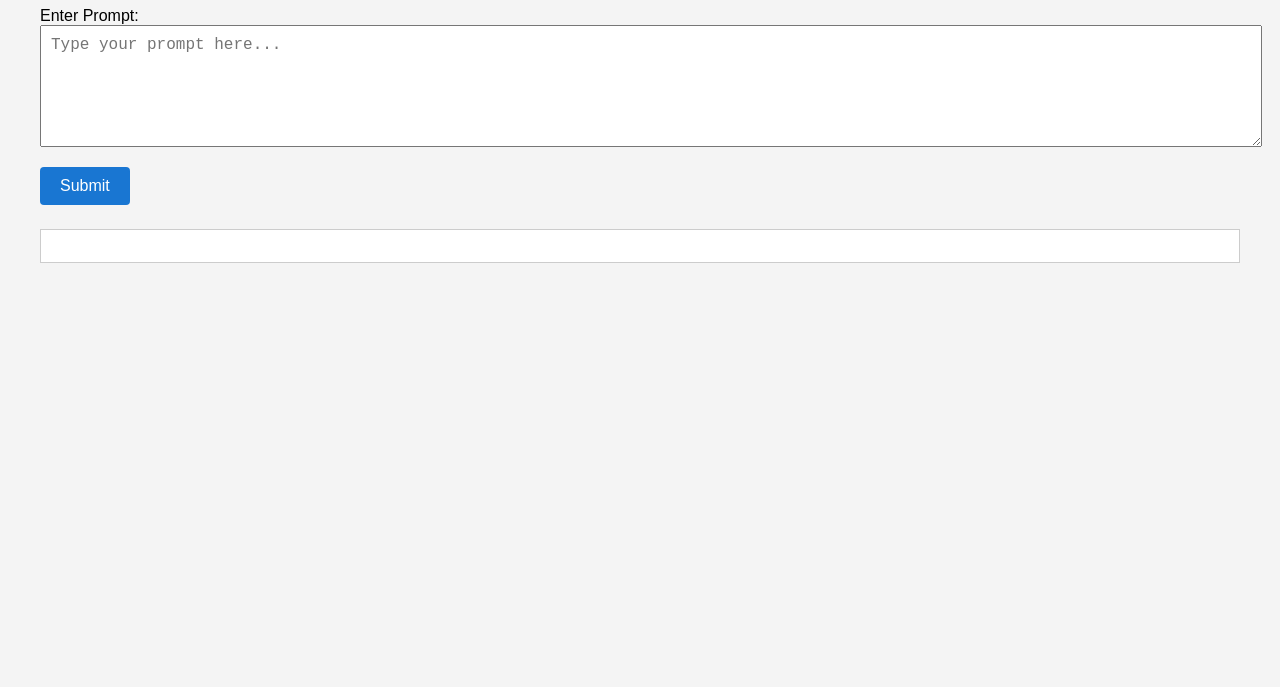
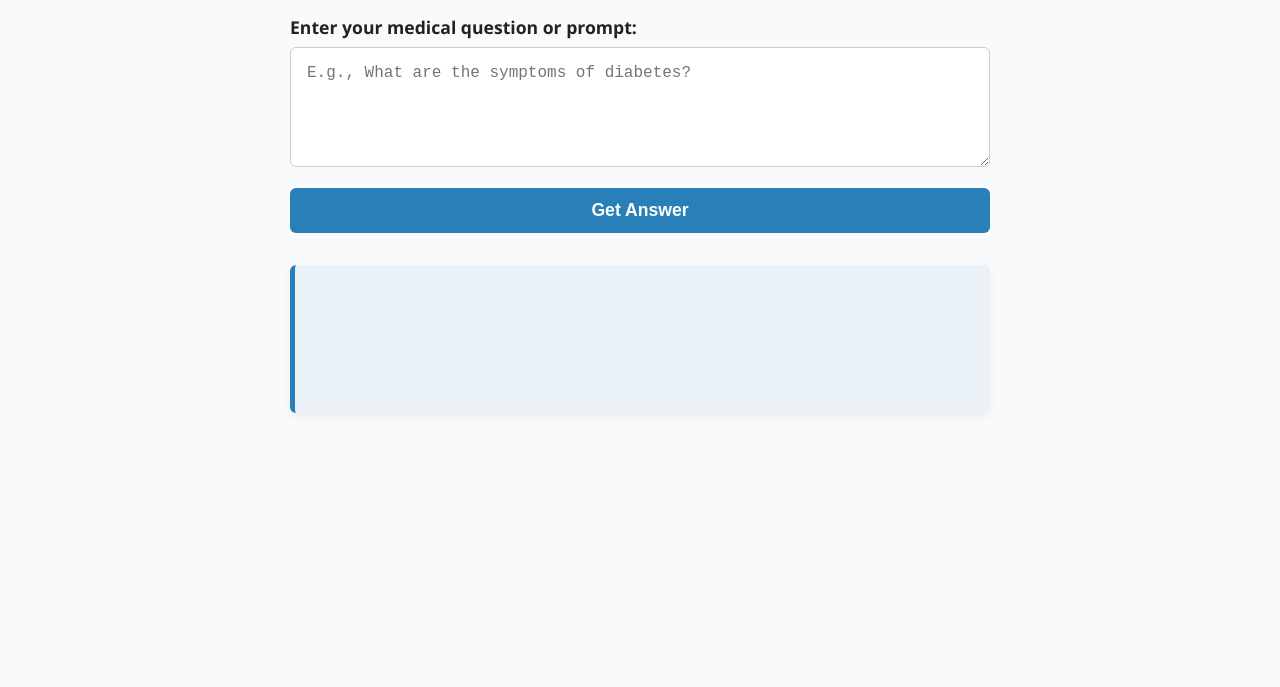
Before and after one commit to cogent-demon/medalpaca-flask, a plain HTML site: page index.html in a window 1280 px wide. Shown: the part 113-800 px from the top of the page. Drawn offline with Linux system fonts and the light colour scheme.

Commit message:
improved ui

```diff
--- a/index.html
+++ b/index.html
@@ -1,63 +1,98 @@
 <!DOCTYPE html>
 <html lang="en">
 <head>
-  <meta charset="UTF-8">
-  <title>MediChat</title>
+  <meta charset="UTF-8" />
+  <title>AlpacaMD</title>
   <style>
     body {
-      font-family: Arial, sans-serif;
+      font-family: 'Segoe UI', Tahoma, Geneva, Verdana, sans-serif;
+      background: #f9fafb;
       padding: 2rem;
-      background-color: #f4f4f4;
+      max-width: 700px;
+      margin: auto;
+      color: #222;
     }
     h1 {
-      color: #333;
+      text-align: center;
+      color: #2c3e50;
+      margin-bottom: 2rem;
+    }
+    label {
+      font-weight: 600;
+      display: block;
+      margin-bottom: 0.5rem;
+      font-size: 1.1rem;
     }
     textarea {
       width: 100%;
-      height: 100px;
-      padding: 10px;
-      margin-bottom: 1rem;
-      font-size: 16px;
+      height: 120px;
+      padding: 1rem;
+      font-size: 1rem;
+      border: 1.5px solid #ccc;
+      border-radius: 6px;
+      resize: vertical;
+      box-sizing: border-box;
+      transition: border-color 0.3s ease;
+    }
+    textarea:focus {
+      border-color: #2980b9;
+      outline: none;
     }
     button {
-      padding: 10px 20px;
-      font-size: 16px;
-      background-color: #1976d2;
+      margin-top: 1rem;
+      background-color: #2980b9;
+      border: none;
+      padding: 12px 25px;
       color: white;
-      border: none;
+      font-weight: 700;
+      font-size: 1.1rem;
+      border-radius: 6px;
       cursor: pointer;
-      border-radius: 4px;
+      width: 100%;
+      transition: background-color 0.3s ease;
     }
     button:hover {
-      background-color: #1565c0;
+      background-color: #1c5980;
     }
-    pre {
-      margin-top: 1.5rem;
-      padding: 1rem;
-      background-color: #fff;
-      border: 1px solid #ccc;
+    #outputArea {
+      margin-top: 2rem;
+      padding: 1.5rem;
+      background-color: #eaf2f8;
+      border-left: 5px solid #2980b9;
+      border-radius: 6px;
+      font-size: 1.1rem;
+      line-height: 1.5;
       white-space: pre-wrap;
-      word-break: break-word;
+      color: #34495e;
+      min-height: 100px;
+      box-shadow: 0 4px 8px rgb(0 0 0 / 0.05);
     }
   </style>
 </head>
 <body>
 
-  <h1>MediChat 7B</h1>
+  <h1>AlpacaMD - Medical AI Assistant</h1>
 
-  <label for="inputText">Enter Prompt:</label><br>
-  <textarea id="inputText" placeholder="Type your prompt here..."></textarea><br>
+  <label for="inputText">Enter your medical question or prompt:</label>
+  <textarea id="inputText" placeholder="E.g., What are the symptoms of diabetes?"></textarea>
 
-  <button onclick="submitPrompt()">Submit</button>
+  <button onclick="submitPrompt()">Get Answer</button>
 
-  <pre id="outputArea"></pre>
+  <div id="outputArea" aria-live="polite" role="region" aria-label="AI generated response">
+    <!-- Response will appear here -->
+  </div>
 
   <script>
     async function submitPrompt() {
-      const input = document.getElementById("inputText").value;
+      const input = document.getElementById("inputText").value.trim();
       const output = document.getElementById("outputArea");
 
-      output.textContent = "Loading...";
+      if (!input) {
+        output.textContent = "Please enter a prompt.";
+        return;
+      }
+
+      output.textContent = "Generating response...";
 
       try {
         const response = await fetch('/api/query', {
@@ -68,23 +103,19 @@
 
         const result = await response.json();
 
-        // Handle Hugging Face-style response: list of dicts with "generated_text"
         if (Array.isArray(result) && result[0]?.generated_text) {
           const fullText = result[0].generated_text;
-          const userInput = input.trim();
-
-          // Remove the prompt from the beginning, if it exists
-          const cleanedOutput = fullText.startsWith(userInput)
-            ? fullText.slice(userInput.length).trim()
+          // Remove the prompt text if repeated
+          const cleanedOutput = fullText.startsWith(input)
+            ? fullText.slice(input.length).trim()
             : fullText;
 
-          output.textContent = cleanedOutput;
+          output.textContent = cleanedOutput || "No response generated.";
         } else if (result.error) {
           output.textContent = `Error: ${result.error}`;
         } else {
           output.textContent = JSON.stringify(result, null, 2);
         }
-
       } catch (error) {
         output.textContent = "An error occurred: " + error.message;
       }
```
